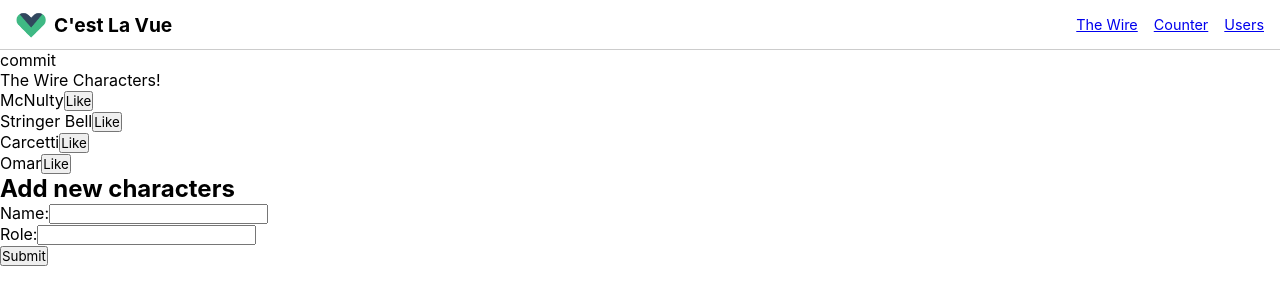
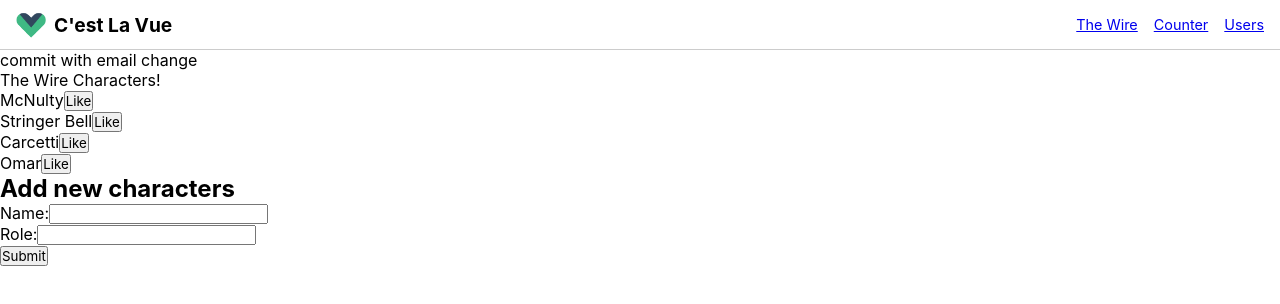
Before and after one commit to binarytrance/vue-cardio, a Vue app: page / in a window 1280 px wide. Shown: the top 304 px of the page. Built offline with nearby package versions, Linux system fonts and the light colour scheme.

Commit message:
commit with config email change

```diff
--- a/src/App.vue
+++ b/src/App.vue
@@ -44,7 +44,7 @@ export default {
     <!-- <BaseCounter v-if="currentPage === 'BaseCounter'" />
     <TheWire v-else-if="currentPage === 'TheWire'" />
     <Users v-else /> -->
-    <p>commit</p>
+    <p>commit with email change</p>
     <component :is="currentPage" key="currentPage" />
   </div>
 </template>
```
